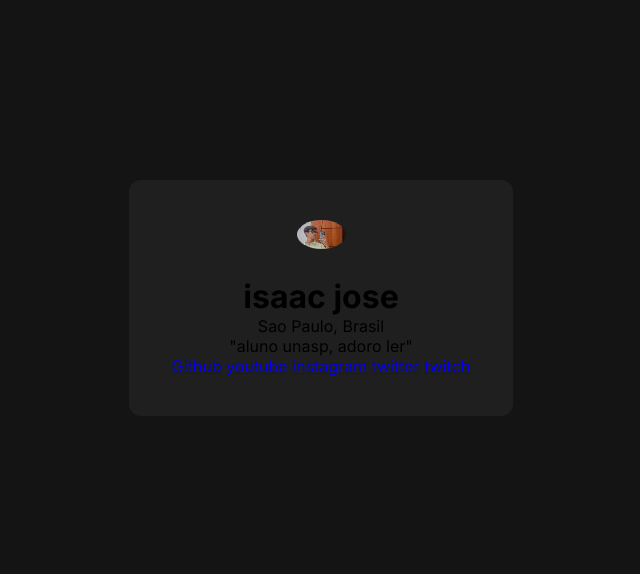
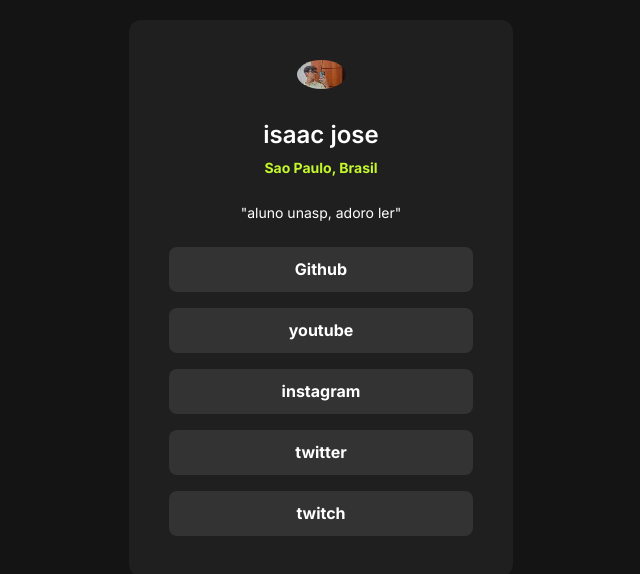
Before and after one commit to isaacjose11bti/meus-links, a plain HTML site: page index.html in a window 1280 px wide. Shown: the part 102-676 px from the top of the page, without its empty margins (319-959 px from the left). Drawn offline with Linux system fonts and the light colour scheme.

Commit message:
adiconado efeito de hover para as âncoras

```diff
--- a/index.html
+++ b/index.html
@@ -13,7 +13,7 @@
     <div>
       <img src="./2925a932-087d-4512-8e88-49de01e07f27.jpg" alt="imagem do criador da página de links, isaac jose">
       <h1>isaac jose</h1>
-      <p>Sao Paulo, Brasil</p>
+      <strong>Sao Paulo, Brasil</strong>
 
       <p>"aluno unasp, adoro ler"</p>
 
--- a/style.css
+++ b/style.css
@@ -21,8 +21,54 @@ div {
     text-align: center;
     border-radius: 12px;
 }
+h1,p,a {
+    color: #fff;
+
+}
+
+
 
 div img {
    border-radius: 50%;
    margin-bottom: 24px;
 }
+
+div h1 {
+    font-size: 24px;
+    line-height: 36px;
+    font-weight: 600;
+    margin-bottom: 4px;
+}
+
+div strong {
+    color: #c4f82a;
+    font-size: 14px;
+    line-height: 21px;
+
+}
+div p {
+    margin-block: 24px;
+    font-size: 14px;
+    line-height: 21px;
+}
+
+div a + a {
+    margin-top: 16px;
+}
+
+div a {
+    display: block;
+    text-decoration: none;
+    background-color: #333333;
+    padding: 12px;
+    border-radius: 8px;
+    font-weight: 700;
+    font-size: 14;
+    line-height: 21px;
+}
+
+div a:hover {
+    background-color: #c4f82a;
+    color: #141414;
+    transition: 0.7;
+}
```
